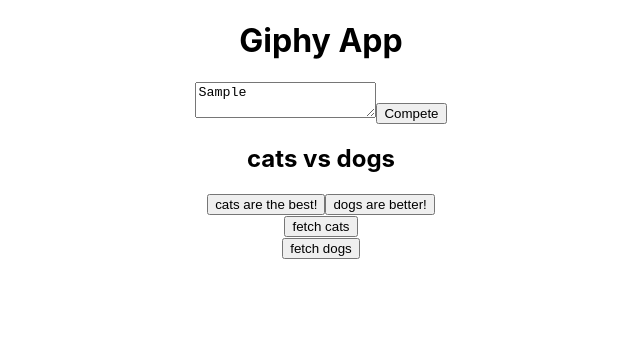
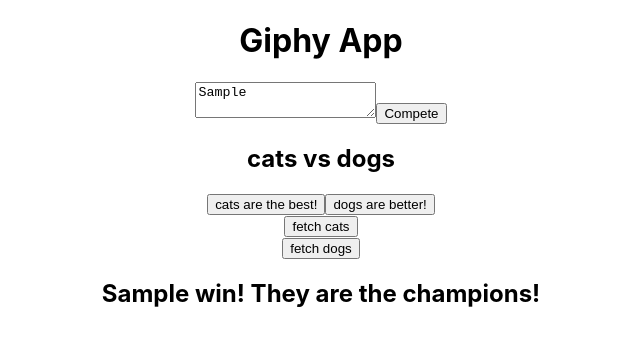
Before and after one commit to benjackson33/giphy-app, a React (Create React App) app: page / in a window 1280 px wide. Both pictures are taken after typing "Sample" into the empty fields and a click on the button "Compete". Shown: the top 346 px of the page, without its empty margins (319-959 px from the left). Built offline with nearby package versions, Linux system fonts and the light colour scheme.

Commit message:
update victory screen and condition to display

```diff
--- a/src/App.js
+++ b/src/App.js
@@ -7,9 +7,11 @@
 function App() {
 
   const [searchParams, setSearchParams] = useState([''])
+  const [isGameStarted, setIsGameStarted] = useState(false)
 
   function storeParams(newParams){
     setSearchParams(newParams)
+    setIsGameStarted(true)
   }
 
   return (
@@ -17,7 +19,7 @@
       <h1>Giphy App</h1>
       <SearchBar storeParams={storeParams}/>
       <VsScreen searchTerm1 ='cats' searchTerm2 ='dogs'/>
-      <VictoryScreen />
+      {(isGameStarted && searchParams.length===1) && <VictoryScreen winner={searchParams[0]}/>}
 
     </div>
   );
--- a/src/SearchBar.jsx
+++ b/src/SearchBar.jsx
@@ -3,7 +3,6 @@
 
 export default function SearchBar({storeParams}) {
     const [search, setSearch] = useState('')
-    // const [searchParams, setSearchParams] = useState([''])
 
     const handleTextChange = (e) => {
         setSearch(e.target.value)
@@ -11,7 +10,7 @@
 
     const handleSubmit = (e) => {
         e.preventDefault()
-        storeParams(search.split(', '))
+        storeParams(search.split(',').map(item => item.trim()))
     }
 
 
--- a/src/VictoryScreen.jsx
+++ b/src/VictoryScreen.jsx
@@ -1,6 +1,7 @@
-export default function VictoryScreen() {
+export default function VictoryScreen(props) {
     return (
         <div>
+            <h2>{props.winner.charAt(0).toUpperCase() + props.winner.slice(1)} win! They are the champions!</h2>
         </div>
     )
 }
```
